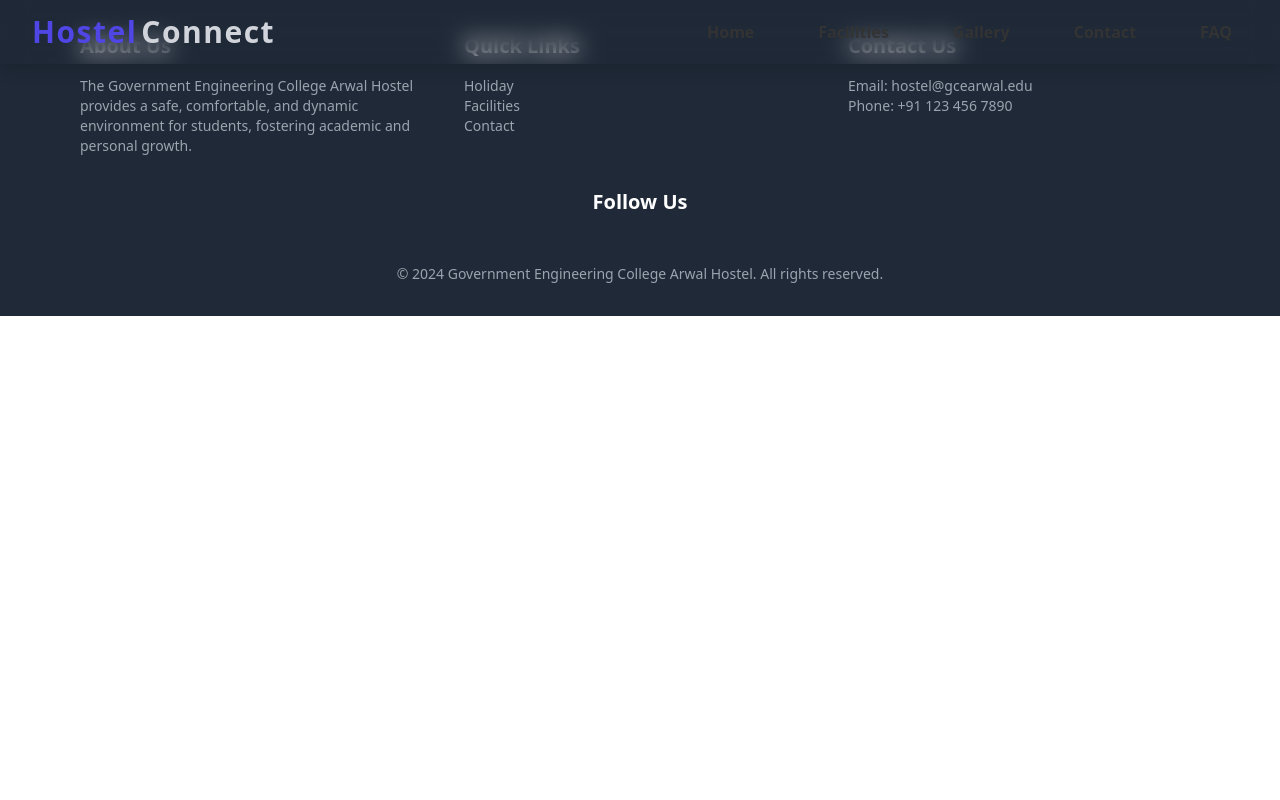
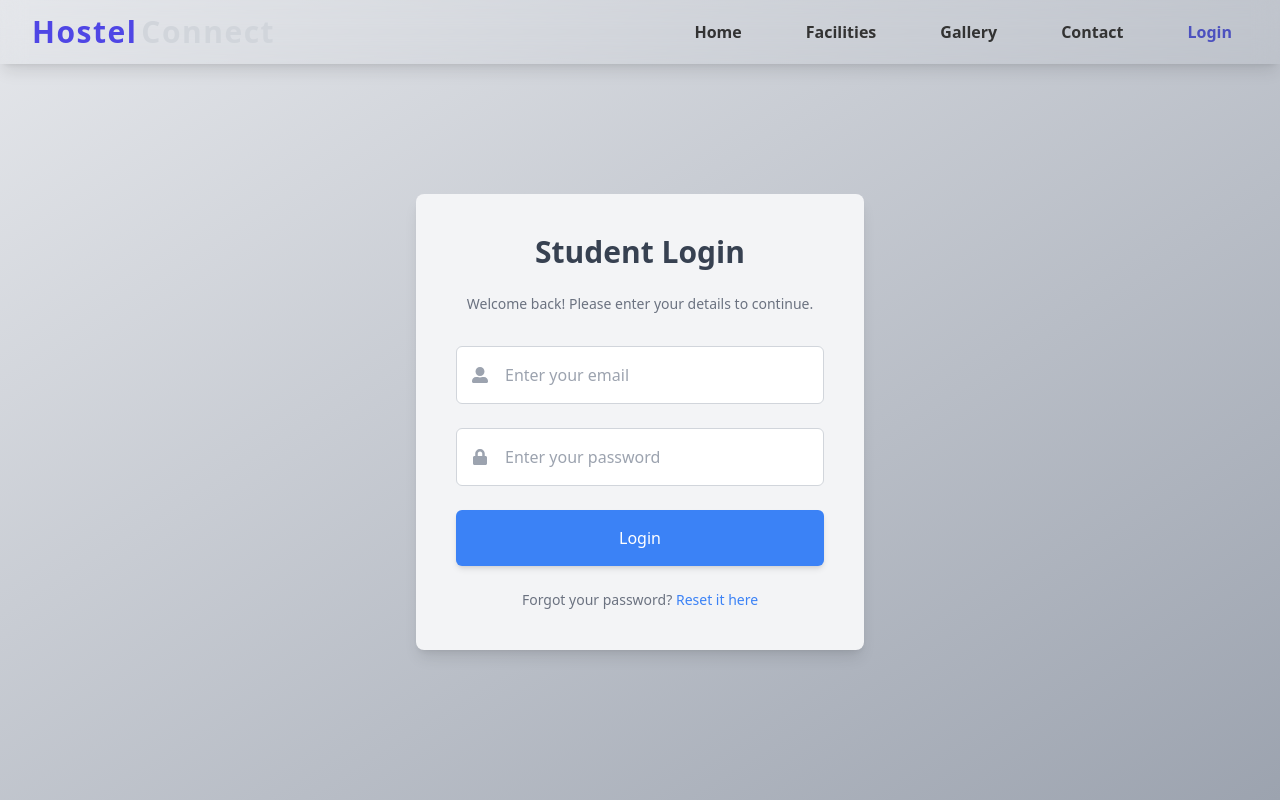
Before and after one commit to rahul-rixi/hostel-website, a React (Vite) app: page /login in a window 1280 px wide. Shown: the top 800 px of the page. Built offline with nearby package versions, Linux system fonts and the light colour scheme.

Commit message:
Added login page

```diff
--- a/src/App.jsx
+++ b/src/App.jsx
@@ -8,6 +8,7 @@ import Gallery from "./pages/Gallary";
 import FacilitiesPage from './pages/DetailsPage';
 import HolidayComponent from './components/Holiday';
 import ContactPage from './pages/ContactPage';
+import LoginPage from './pages/Login';
 
 function App() {
   return (
@@ -24,6 +25,7 @@ function App() {
             <Route path="/facilities" element={<FacilitiesPage/>} />
             <Route path="/holiday" element ={<HolidayComponent/>}/>
             <Route path ='/contact' element = {<ContactPage/>}/>
+            <Route path = '/login' element = {<LoginPage/>}/>
 
 
 
--- a/src/components/Footer.jsx
+++ b/src/components/Footer.jsx
@@ -17,61 +17,76 @@ const Footer = () => {
   }, []);
 
   return (
-    <footer className="bg-gray-800 text-white py-8" style={{ userSelect: 'none' }}>
+    <footer className="bg-gray-200 text-gray-700 py-8" style={{ userSelect: 'none' }}>
       <div className="container mx-auto px-6 md:px-20">
         <div className="grid grid-cols-1 md:grid-cols-3 gap-8">
 
-          {/* About Section */}
+          {/* Location Section */}
           <div className="footer-text">
-            <h3 className="text-xl font-bold mb-4">About Us</h3>
-            <p className="text-sm text-gray-400">
-              The Government Engineering College Arwal Hostel provides a safe, comfortable, and dynamic environment for students, fostering academic and personal growth.
+            <h3 className="text-xl font-bold mb-4 text-gray-800">Location</h3>
+            <p className="text-sm text-gray-600">
+              Government Engineering College Arwal<br />
+              Aurangabad Road, Mehandiya Market, Shivpur, Pahleja, Block: Kaler,<br />
+              Bihar-804409
             </p>
           </div>
 
           {/* Quick Links */}
           <div className="footer-text">
-            <h3 className="text-xl font-bold mb-4">Quick Links</h3>
-            <ul className="text-sm text-gray-400">
-              <li><Link to='/holiday' className="footer-link hover:text-indigo-500">Holiday</Link></li>
-              <li><Link to='/facilities' className="footer-link hover:text-indigo-500">Facilities</Link></li>
-              <li><Link to='/contact' className="footer-link hover:text-indigo-500">Contact</Link></li>
+            <h3 className="text-xl font-bold mb-4 text-gray-800">Quick Links</h3>
+            <ul className="text-sm text-gray-600 space-y-2">
+              <li>
+                <Link to='/holiday' className="footer-link hover:text-blue-500 transition duration-200">
+                  Holiday
+                </Link>
+              </li>
+              <li>
+                <Link to='/facilities' className="footer-link hover:text-blue-500 transition duration-200">
+                  Facilities
+                </Link>
+              </li>
+              <li>
+                <Link to='/contact' className="footer-link hover:text-blue-500 transition duration-200">
+                  Contact
+                </Link>
+              </li>
             </ul>
           </div>
 
-          {/* Contact Section */}
+          {/* Contact Details */}
           <div className="footer-text">
-            <h3 className="text-xl font-bold mb-4">Contact Us</h3>
-            <p className="text-sm text-gray-400">
-              Email: <a href="mailto:hostel@gcearwal.edu" className="hover:text-indigo-500">hostel@gcearwal.edu</a>
-            </p>
-            <p className="text-sm text-gray-400">
-              Phone: +91 123 456 7890
+            <h3 className="text-xl font-bold mb-4 text-gray-800">Find Us On</h3>
+            <p className="text-sm text-gray-600">Call us on: +91 123 456 7890</p>
+            <p className="text-sm text-gray-600">
+              Email us on:{" "}
+              <a href="mailto:principal@gecarwal.ac.in" className="hover:text-blue-500 transition duration-200">
+                principal@gecarwal.ac.in
+              </a>
             </p>
           </div>
         </div>
 
         {/* Social Media Links */}
         <div className="text-center mt-8 footer-text">
-          <h3 className="text-xl font-bold mb-4">Follow Us</h3>
+          <h3 className="text-xl font-bold mb-4 text-gray-800">Follow Us</h3>
           <div className="flex justify-center space-x-6">
-            <a href="https://facebook.com/gcearwal" className="text-gray-400 hover:text-indigo-500">
+            <a href="https://facebook.com/gcearwal" className="text-gray-600 hover:text-blue-500 transition duration-200">
               <i className="fab fa-facebook-f"></i>
             </a>
-            <a href="https://twitter.com/gcearwal" className="text-gray-400 hover:text-indigo-500">
+            <a href="https://twitter.com/gcearwal" className="text-gray-600 hover:text-blue-500 transition duration-200">
               <i className="fab fa-twitter"></i>
             </a>
-            <a href="https://instagram.com/gcearwal" className="text-gray-400 hover:text-indigo-500">
+            <a href="https://instagram.com/gcearwal" className="text-gray-600 hover:text-blue-500 transition duration-200">
               <i className="fab fa-instagram"></i>
             </a>
-            <a href="https://linkedin.com/school/gcearwal" className="text-gray-400 hover:text-indigo-500">
+            <a href="https://linkedin.com/school/gcearwal" className="text-gray-600 hover:text-blue-500 transition duration-200">
               <i className="fab fa-linkedin-in"></i>
             </a>
           </div>
         </div>
 
         {/* Copyright */}
-        <div className="text-center mt-8 text-sm text-gray-400 footer-text">
+        <div className="text-center mt-8 text-sm text-gray-600 footer-text">
           <p>&copy; 2024 Government Engineering College Arwal Hostel. All rights reserved.</p>
         </div>
       </div>
--- a/src/components/Project.jsx
+++ b/src/components/Project.jsx
@@ -64,7 +64,7 @@ const Navbar = () => {
           </NavLink>
 
           <div className="hidden md:flex space-x-8 font-medium">
-            {['Home', 'Facilities', 'Gallery', 'Contact', 'FAQ'].map((link) => (
+            {['Home', 'Facilities', 'Gallery', 'Contact', 'Login'].map((link) => (
               <div key={link} className="relative group">
                 <NavLink
                   to={link === 'Home' ? '/' : `/${link.toLowerCase()}`}
--- a/src/components/Testimonials.jsx
+++ b/src/components/Testimonials.jsx
@@ -66,7 +66,7 @@ const TestimonialsSection = () => {
   };
 
   return (
-    <div className="w-full mx-auto bg-gray-100 pb-12 pt-1  px-6 sm:px-12 md:px-24 lg:px-52 rounded-lg shadow-lg">
+    <div className="w-full mx-auto bg-gray-100 pb-12 pt-1  px-6 sm:px-12 md:px-24 lg:px-52 shadow-lg">
       <h2 className="text-3xl font-bold text-gray-800 mb-6 text-center">
         What Our Hostel Residents Say
       </h2>
@@ -103,7 +103,7 @@ const TestimonialsSection = () => {
         ))}
       </Slider>
 
-      {/* Custom Styles for Dots */}
+
       <style jsx>{`
         .slick-dots {
           bottom: -30px; /* Adjust the position of dots */
--- a/src/pages/ContactPage.jsx
+++ b/src/pages/ContactPage.jsx
@@ -1,8 +1,10 @@
 import React from 'react';
+import wardenImage from '../assets/dp.jpeg'; // Replace with actual path
+import headWardenImage from '../assets/dp.jpeg'; // Replace with actual path
 
 const ContactSection = () => {
   return (
-    <div className="bg-gray-50 py-12 px-6 md:px-12 pt-24"> {/* Added pt-24 to offset the navbar */}
+    <div className="bg-gray-50 py-12 px-6 md:px-12 pt-24">
       <div className="max-w-6xl mx-auto text-center mb-12">
         <h1 className="text-4xl font-bold text-indigo-600 mb-6">Contact Us</h1>
         <p className="text-lg text-gray-700 mb-4">
@@ -10,14 +12,50 @@ const ContactSection = () => {
         </p>
       </div>
 
-      {/* Warden Information */}
+      {/* Head Warden and Warden Section */}
+      <div className="grid grid-cols-1 md:grid-cols-2 gap-12 mb-12">
+        {/* Head Warden */}
+        <div className="text-center">
+          <img
+            src={headWardenImage}
+            alt="Head Warden"
+            className="mx-auto rounded-full w-32 h-32 object-cover mb-4"
+          />
+          <h2 className="text-2xl font-semibold text-gray-800 mb-2">Head Warden: xyz...</h2>
+          <p className="text-gray-600">Phone: +91 1234567890</p>
+        </div>
+
+        {/* Warden */}
+        <div className="text-center">
+          <img
+            src={wardenImage}
+            alt="Warden"
+            className="mx-auto rounded-full w-32 h-32 object-cover mb-4"
+          />
+          <h2 className="text-2xl font-semibold text-gray-800 mb-2">Warden: Dheeraj Kumar</h2>
+          <p className="text-gray-600">Phone: +91 1234567890</p>
+        </div>
+      </div>
+
+      {/* Staff Information */}
       <div className="grid grid-cols-1 md:grid-cols-2 gap-12 mb-12">
         <div className="text-center">
-          <h2 className="text-2xl font-semibold text-gray-800 mb-4">Warden: Dheeraj Kumar</h2>
-          <p className="text-gray-600 mb-2">Phone: +91 9876543210</p>
-          <p className="text-gray-600 mb-2">
-            Dheeraj Kumar has been our hostel warden for the past 5 years, and he ensures a safe and comfortable environment for all students. He is approachable and always available to address any concerns regarding hostel facilities, rules, and other related matters.
-          </p>
+          <h2 className="text-2xl font-semibold text-gray-800 mb-4">Other Hostel Staff</h2>
+          <ul className="space-y-4 text-gray-600">
+            <li>
+              <strong>Electrician:</strong> Rajesh Kumar - +91 1234567890
+            </li>
+            <li>
+              <strong>Plumber:</strong>  Yadav - +91 1234567890
+            </li>
+            <li>
+              <strong>Guard:</strong> xyz Kumar - +91 1234567890
+            </li>
+            <li>
+              <strong>Auto Drivers:</strong> Raj Gupta - +91 1234567890
+            </li>
+          </ul>
+        </div>
       </div>
 
       {/* Hostel Address and Map */}
@@ -37,7 +75,6 @@ const ContactSection = () => {
         ></iframe>
       </div>
     </div>
-    </div>
   );
 };
 
--- a/src/pages/Header.jsx
+++ b/src/pages/Header.jsx
@@ -1,115 +1,78 @@
-import React, { useState, useEffect, useRef } from 'react';
-import { NavLink } from 'react-router-dom';
-import first1 from '../assets/first1.jpg';
-import second from '../assets/second.jpg';
-import third from '../assets/third.jpg';
-import lakeImage from '../assets/Lake.jpg';
-import lake2 from '../assets/hostel4.webp';
-import { gsap } from 'gsap';
+import React from "react";
+import Slider from "react-slick";
+import { NavLink } from "react-router-dom";
+import first1 from "../assets/first1.jpg";
+import second from "../assets/second.jpg";
+import third from "../assets/third.jpg";
+import lakeImage from "../assets/Lake.jpg";
+import lake2 from "../assets/hostel4.webp";
 
 const Header = () => {
   const images = [first1, second, third, lakeImage, lake2];
-  const [currentIndex, setCurrentIndex] = useState(0);
-  const [textAnimated, setTextAnimated] = useState(false);
-  const imageRef = useRef([]);
-  const textRef = useRef([]);
-  const dotRef = useRef([]);
-
   const imageAltTexts = [
     "Beautiful scenic view of a lake",
     "Peaceful sunset behind mountains",
     "Vibrant city view at night",
     "Calm lake view during daytime",
-    "Serene nature landscape"
+    "Serene nature landscape",
   ];
 
-  useEffect(() => {
-    if (!textAnimated) {
-      gsap.utils.toArray(textRef.current).forEach((el, index) => {
-        gsap.fromTo(
-          el,
-          { opacity: 0, y: 20 },
-          { opacity: 1, y: 0, duration: 1, delay: index * 0.3, ease: 'power3.out' }
-        );
-      });
-      setTextAnimated(true);
-    }
-
-    gsap.fromTo(
-      imageRef.current[currentIndex],
-      { x: 100, opacity: 0 },
-      { x: 0, opacity: 1, duration: 1.5, ease: 'power4.out' }
-    );
-
-    gsap.fromTo(
-      imageRef.current[(currentIndex - 1 + images.length) % images.length],
-      { x: 0, opacity: 1 },
-      { x: -100, opacity: 0, duration: 1.5, ease: 'power4.out' }
-    );
-
-    gsap.to(dotRef.current, {
-      width: (index) => currentIndex === index ? '30px' : '10px',
-      duration: 0.6,
-      ease: 'power3.out',
-      stagger: 0.1,
-    });
-
-    const interval = setInterval(() => {
-      setCurrentIndex((prevIndex) => (prevIndex + 1) % images.length);
-    }, 4000);
-
-    return () => clearInterval(interval);
-  }, [currentIndex, textAnimated]);
-
-  const handleDotClick = (index) => {
-    setCurrentIndex(index);
+  const settings = {
+    dots: true,
+    infinite: true,
+    speed: 800,
+    slidesToShow: 1,
+    slidesToScroll: 1,
+    autoplay: true,
+    autoplaySpeed: 4000,
+    arrows: false,
+    fade: true,
+    appendDots: (dots) => (
+      <div style={{ bottom: "20px" }}>
+        <ul>{dots}</ul>
+      </div>
+    ),
+    customPaging: (i) => (
+      <div
+        style={{
+          width: "10px",
+          height: "10px",
+          backgroundColor: "#fff",
+          borderRadius: "50%",
+        }}
+      ></div>
+    ),
   };
 
   return (
     <div className="relative">
-      <div className="h-[100vh] w-full relative overflow-hidden">
+      {/* Slider Section */}
+      <Slider {...settings} className="h-[100vh]">
         {images.map((image, index) => (
-          <img
-            ref={(el) => (imageRef.current[index] = el)}
-            key={index}
-            className="w-full h-full object-cover absolute transition-transform ease-in-out select-none" // Disable selection here
-            style={{ opacity: currentIndex === index ? 1 : 0 }}
-            src={image}
-            alt={imageAltTexts[index]} // Dynamic alt text
-          />
+          <div key={index} className="h-full relative">
+            <img
+              src={image}
+              alt={imageAltTexts[index]}
+              className="w-full h-[100vh] object-cover select-none"
+            />
+          </div>
         ))}
-      </div>
+      </Slider>
 
-      <div className="absolute inset-0 flex flex-col justify-center items-center text-center bg-black bg-opacity-30 select-none"> {/* Disable selection here */}
-        <h1 ref={(el) => (textRef.current[0] = el)} className="text-4xl md:text-5xl font-bold text-white uppercase drop-shadow-md cursor-default">
+      {/* Text Overlay Section */}
+      <div className="absolute inset-0 flex flex-col justify-center items-center text-center bg-black bg-opacity-30">
+        <h1 className="text-4xl md:text-5xl font-bold text-white uppercase drop-shadow-md">
           Welcome to Boy's Hostel
         </h1>
-        <p ref={(el) => (textRef.current[1] = el)} className="mt-4 text-sm md:text-lg text-gray-300 italic max-w-2xl cursor-default">
-          "A hostel isn't just a building; it's a second home filled with stories, friendships, and dreams."
+        <p className="mt-4 text-sm md:text-lg text-gray-300 italic max-w-2xl">
+          "A hostel isn't just a building; it's a second home filled with
+          stories, friendships, and dreams."
         </p>
         <NavLink to="/gallery">
-          <button className="px-6 py-3 mt-6 bg-white bg-opacity-10 text-white font-medium rounded-lg border-2 border-white opacity-80 backdrop-blur-md hover:opacity-90 hover:bg-opacity-20 hover:backdrop-blur-lg transform hover:scale-105 transition-all duration-300 shadow-lg hover:shadow-xl cursor-default">
+          <button className="px-6 py-3 mt-6 bg-white bg-opacity-10 text-white font-medium rounded-lg border-2 border-white opacity-80 backdrop-blur-md hover:opacity-90 hover:bg-opacity-20 hover:backdrop-blur-lg transform hover:scale-105 transition-all duration-300 shadow-lg hover:shadow-xl">
             See Inside
           </button>
         </NavLink>
-      </div>
-
-      <div className="absolute bottom-8 left-1/2 transform -translate-x-1/2 flex space-x-3 select-none"> {/* Disable selection here */}
-        {images.map((_, index) => (
-          <div
-            key={index}
-            ref={(el) => (dotRef.current[index] = el)}
-            onClick={() => handleDotClick(index)}
-            className={`h-4 rounded-full cursor-pointer transition-all duration-300`}
-            style={{
-              backgroundColor: currentIndex === index ? 'white' : 'gray',
-              width: currentIndex === index ? '30px' : '10px',
-              height: '10px',
-              borderRadius: currentIndex === index ? '12px' : '50%',
-              transform: currentIndex === index ? 'scale(1.2)' : 'scale(1)',
-            }}
-          ></div>
-        ))}
       </div>
     </div>
   );
--- /dev/null
+++ b/src/pages/Login.jsx
@@ -0,0 +1,97 @@
+import React, { useState, useEffect, useRef } from "react";
+import { gsap } from "gsap";
+import { FaUserAlt, FaLock } from "react-icons/fa";
+
+const LoginPage = () => {
+  const [email, setEmail] = useState("");
+  const [password, setPassword] = useState("");
+  const formRef = useRef(null);
+  const inputRefs = useRef([]);
+  const containerRef = useRef(null);
+
+  useEffect(() => {
+    gsap.fromTo(
+      containerRef.current,
+      { opacity: 0, y: 50 },
+      { opacity: 1, y: 0, duration: 1, ease: "power4.out" }
+    );
+
+    gsap.fromTo(
+      inputRefs.current,
+      { opacity: 0, y: 20 },
+      {
+        opacity: 1,
+        y: 0,
+        stagger: 0.2,
+        duration: 1,
+        ease: "power3.out",
+      }
+    );
+  }, []);
+
+  const handleSubmit = (e) => {
+    e.preventDefault();
+    console.log("Email:", email, "Password:", password);
+  };
+
+  return (
+    <div
+      ref={containerRef}
+      className="flex items-center  justify-center min-h-screen bg-gradient-to-br from-gray-200 to-gray-400"
+    >
+      <div className="bg-gray-100 mt-11 mx-5 p-8 md:p-10 rounded-lg shadow-lg w-full max-w-md">
+        <h2 className="text-3xl font-bold text-center text-gray-700 mb-6">
+          Student Login
+        </h2>
+        <p className="text-sm text-center text-gray-500 mb-8">
+          Welcome back! Please enter your details to continue.
+        </p>
+        <form ref={formRef} onSubmit={handleSubmit} className="space-y-6">
+          <div className="relative">
+            <input
+              ref={(el) => (inputRefs.current[0] = el)}
+              type="email"
+              value={email}
+              onChange={(e) => setEmail(e.target.value)}
+              required
+              placeholder="Enter your email"
+              className="w-full p-4 pl-12 rounded-md border border-gray-300 focus:outline-none focus:ring-2 focus:ring-blue-400 transition duration-200 bg-white text-gray-700"
+            />
+            <FaUserAlt className="absolute left-4 top-1/2 transform -translate-y-1/2 text-gray-400" />
+          </div>
+
+          <div className="relative">
+            <input
+              ref={(el) => (inputRefs.current[1] = el)}
+              type="password"
+              value={password}
+              onChange={(e) => setPassword(e.target.value)}
+              required
+              placeholder="Enter your password"
+              className="w-full p-4 pl-12 rounded-md border border-gray-300 focus:outline-none focus:ring-2 focus:ring-blue-400 transition duration-200 bg-white text-gray-700"
+            />
+            <FaLock className="absolute left-4 top-1/2 transform -translate-y-1/2 text-gray-400" />
+          </div>
+
+          <button
+            type="submit"
+            className="w-full p-4 bg-blue-500 text-white rounded-md font-medium hover:bg-blue-600 transition duration-200 shadow-md"
+          >
+            Login
+          </button>
+        </form>
+        <p className="text-sm text-center text-gray-500 mt-6">
+          Forgot your password?{" "}
+          <a
+            href="#"
+            className="text-blue-500 hover:text-blue-600 transition duration-200"
+          >
+            Reset it here
+          </a>
+        </p>
+      </div>
+    </div>
+  );
+};
+
+export default LoginPage;
```
Lines whose indentation alone changed are shown as unchanged.
